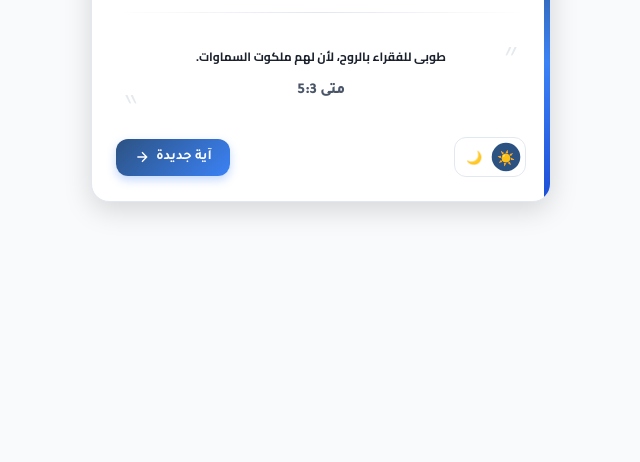
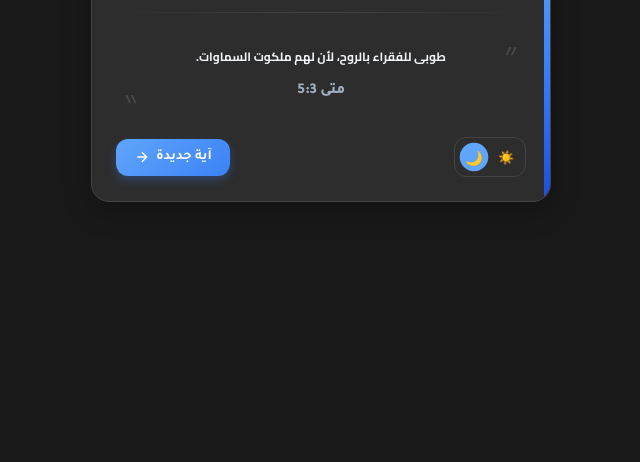
Before and after one commit to mohamedaminekilani-cyber/notion_widgets, a plain HTML site: page index.html in a window 1280 px wide. Shown: the part 338-800 px from the top of the page, without its empty margins (319-959 px from the left). Drawn offline with Linux system fonts and the light colour scheme.

Commit message:
Implement light mode and set dark mode as default
Updated theme handling to support light mode and set dark mode as default.

```diff
--- a/index.html
+++ b/index.html
@@ -44,7 +44,7 @@
       height: 280px;
       background: var(--card);
       border-radius: 18px;
-      box-shadow: 0 8px 28px rgba(0, 0, 0, 0.15);
+      box-shadow: 0 8px 28px rgba(0, 0, 0, 0.25);
       padding: 24px;
       text-align: right;
       direction: rtl;
@@ -223,8 +223,18 @@
       height: 16px;
     }
 
-    /* Initial light mode */
+    /* Initial dark mode */
     body {
+      --bg: var(--bg-dark);
+      --card: var(--card-dark);
+      --text: var(--text-dark);
+      --text-secondary: var(--text-secondary-dark);
+      --accent: var(--accent-dark);
+      --border: var(--border-dark);
+      --quote: var(--quote-dark);
+    }
+
+    body.light-mode {
       --bg: var(--bg-light);
       --card: var(--card-light);
       --text: var(--text-light);
@@ -232,16 +242,6 @@
       --accent: var(--accent-light);
       --border: var(--border-light);
       --quote: var(--quote-light);
-    }
-
-    body.dark-mode {
-      --bg: var(--bg-dark);
-      --card: var(--card-dark);
-      --text: var(--text-dark);
-      --text-secondary: var(--text-secondary-dark);
-      --accent: var(--accent-dark);
-      --border: var(--border-dark);
-      --quote: var(--quote-dark);
     }
   </style>
 </head>
@@ -266,8 +266,8 @@
     </div>
     <div class="controls">
       <div class="theme-toggle">
-        <button class="theme-btn active" id="light-btn" title="وضع فاتح">☀️</button>
-        <button class="theme-btn" id="dark-btn" title="وضع داكن">🌙</button>
+        <button class="theme-btn" id="light-btn" title="وضع فاتح">☀️</button>
+        <button class="theme-btn active" id="dark-btn" title="وضع داكن">🌙</button>
       </div>
       <button class="next-btn" id="next-btn">
         <span>آية جديدة</span>
@@ -313,13 +313,16 @@
     ];
 
     let currentVerseIndex = 0;
-    let isDarkMode = false;
+    let isDarkMode = true;
     const verseTextEl = document.getElementById('verse-text');
     const verseRefEl = document.getElementById('verse-ref');
     const nextBtn = document.getElementById('next-btn');
     const lightBtn = document.getElementById('light-btn');
     const darkBtn = document.getElementById('dark-btn');
     const body = document.body;
+
+    // Set dark mode by default
+    body.classList.add('dark-mode');
 
     // Resize text to fit container without cutting words
     function fitTextToContainer() {
@@ -354,11 +357,13 @@
     function applyTheme(theme) {
       isDarkMode = theme === 'dark';
       if (isDarkMode) {
+        body.classList.remove('light-mode');
         body.classList.add('dark-mode');
         darkBtn.classList.add('active');
         lightBtn.classList.remove('active');
       } else {
         body.classList.remove('dark-mode');
+        body.classList.add('light-mode');
         lightBtn.classList.add('active');
         darkBtn.classList.remove('active');
       }
@@ -378,8 +383,7 @@
       showVerse(currentVerseIndex);
     }
 
-    // Initialize
-    applyTheme('light');
+    // Initialize with first verse in dark mode
     showVerse(currentVerseIndex);
 
     // Adjust on load and resize
```
